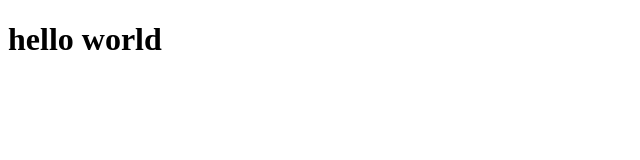
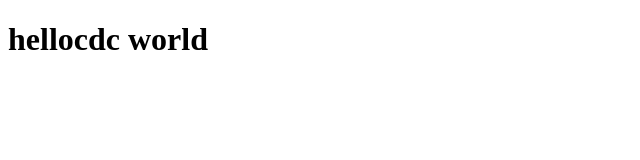
Before and after one commit to koushik-ratchagan/cloneProjectFrontEnd, a plain HTML site: page index.html in a window 1280 px wide. Shown: the whole page, without its empty margins (0-640 px from the left). Drawn offline with Linux system fonts and the light colour scheme.

Commit message:
ui-changes

```diff
--- a/index.html
+++ b/index.html
@@ -6,6 +6,6 @@
     <title>Document</title>
   </head>
   <body>
-    <h1>hello world</h1>
+    <h1>hellocdc world</h1>
   </body>
 </html>
```
